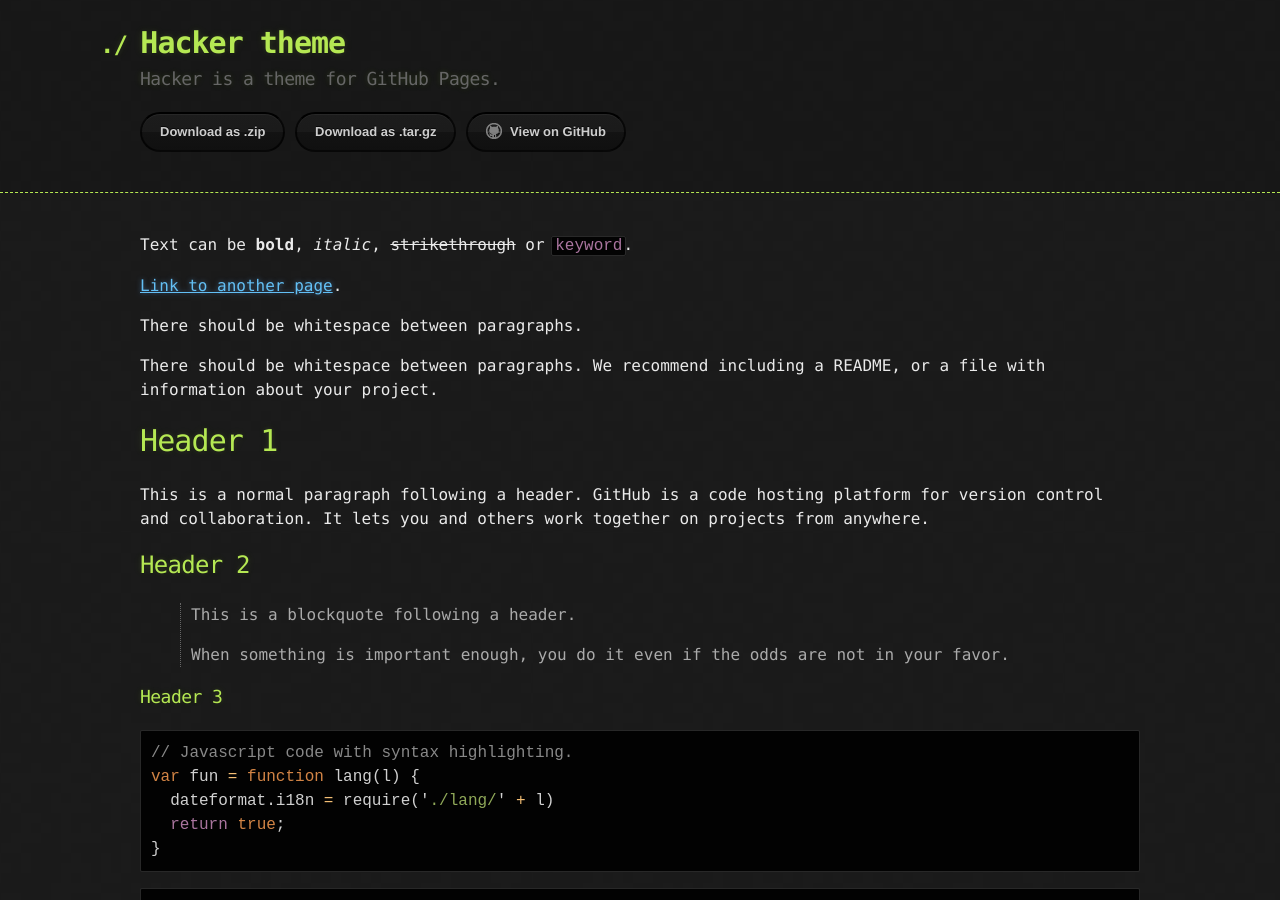
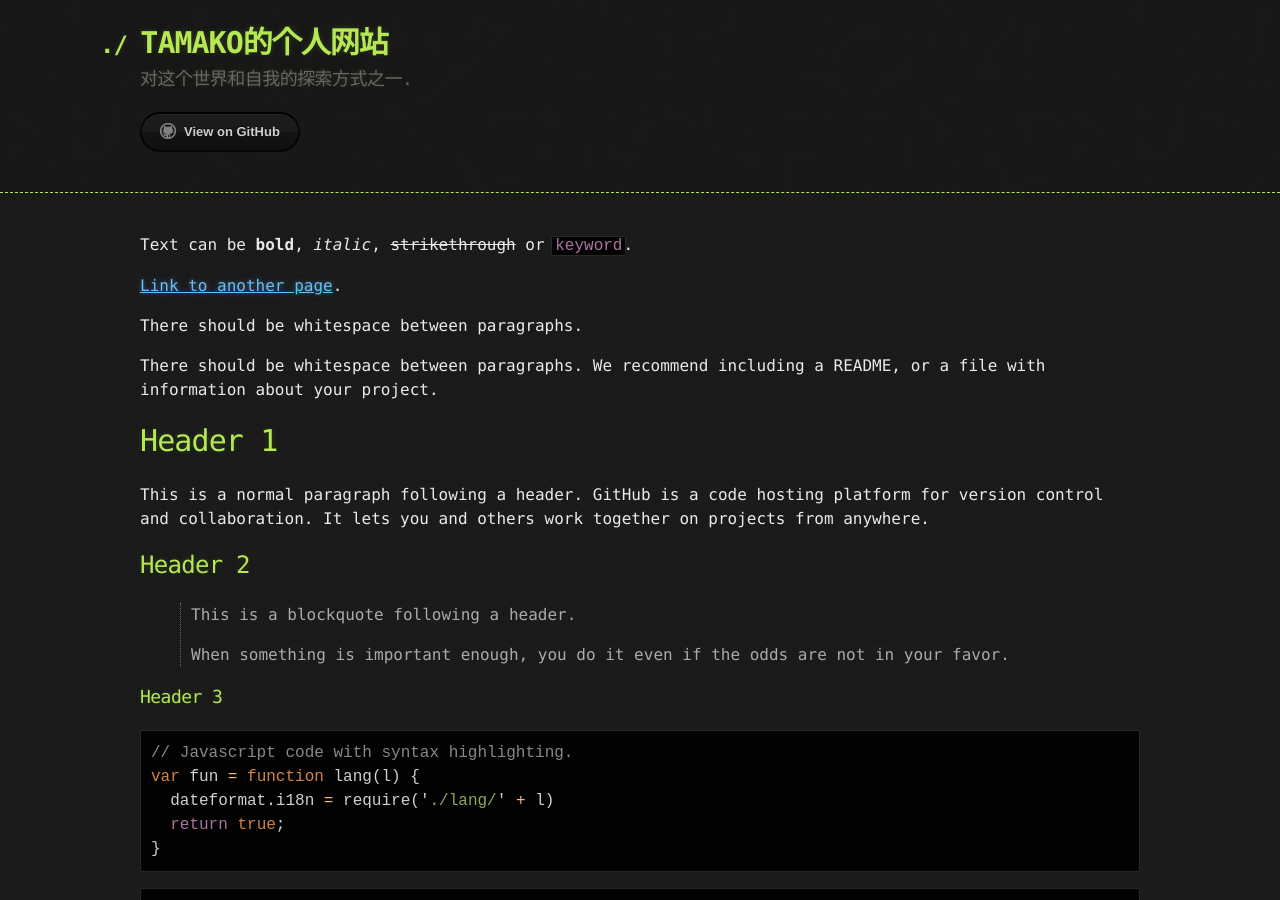
Before and after one commit to tamako23333/tamako23333.github.io, a Jekyll site: the page built from pages-themes-hacker-4c94250/index.md, in a window 1280 px wide and 900 px high. Built offline with Jekyll 4.4.1, drawn with Linux system fonts in a browser that asks for light colours.

Commit message:
Update _config.yml

```diff
--- a/pages-themes-hacker-4c94250/_config.yml
+++ b/pages-themes-hacker-4c94250/_config.yml
@@ -2,8 +2,8 @@
 plugins:
 - jekyll-remote-theme # add this line to the plugins list if you already have one
 
-title: Hacker theme
-description: Hacker is a theme for GitHub Pages.
-show_downloads: true
+title: TAMAKO的个人网站
+description: 对这个世界和自我的探索方式之一.
+show_downloads: false
 google_analytics:
 theme: jekyll-theme-hacker
```
